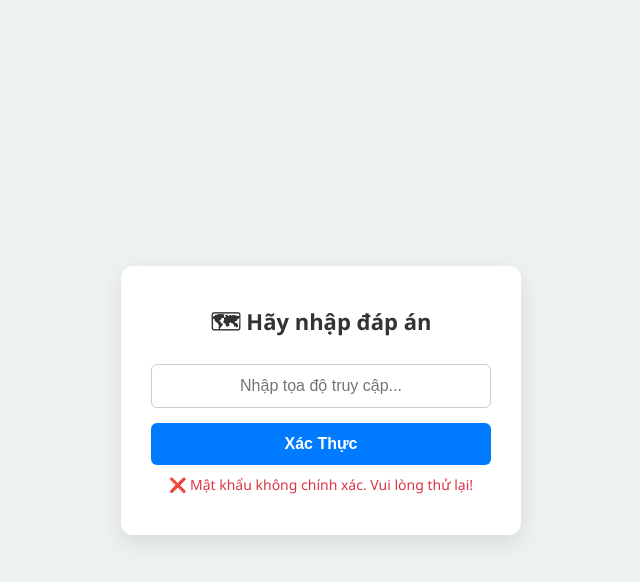
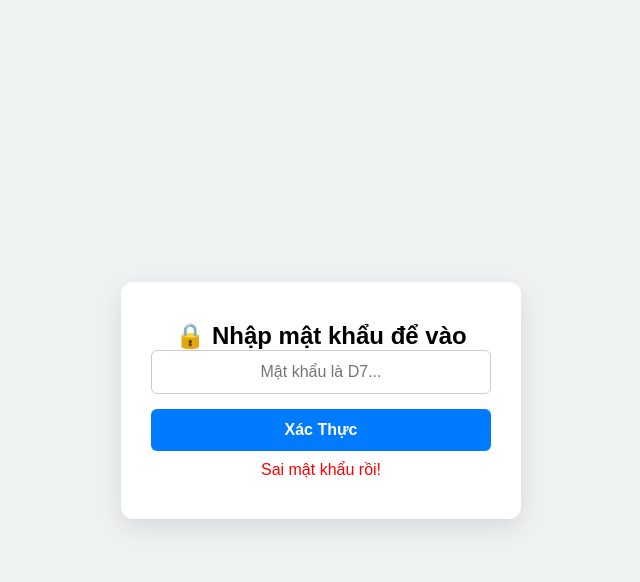
Before and after one commit to ankynguyen23/HUY-N-T-CH---H-I-TR-NH-CHINH-PH-C-I-D-NG, a plain HTML site: page index.html in a window 1280 px wide. Both pictures are taken after a click on the button "Xác Thực". Shown: the whole page, without its empty margins (319-959 px from the left). Drawn offline with Linux system fonts and the light colour scheme.

Commit message:
Update index.html

```diff
--- a/index.html
+++ b/index.html
@@ -3,42 +3,31 @@
 <head>
     <meta charset="UTF-8">
     <meta name="viewport" content="width=device-width, initial-scale=1.0">
+    <meta http-equiv="Cache-Control" content="no-cache, no-store, must-revalidate">
     <title>Trang web bảo mật</title>
     <style>
         * { box-sizing: border-box; margin: 0; padding: 0; }
-        body { font-family: 'Segoe UI', Tahoma, Geneva, Verdana, sans-serif; background: #eef2f3; display: flex; justify-content: center; align-items: center; height: 100vh; }
-        .box { background: white; padding: 40px 30px; border-radius: 12px; box-shadow: 0 8px 24px rgba(0,0,0,0.1); text-align: center; width: 100%; max-width: 400px; transition: all 0.3s ease; }
-        h2 { color: #333; margin-bottom: 20px; font-size: 22px; }
-        input { width: 100%; padding: 12px; margin-bottom: 15px; border: 1px solid #ccc; border-radius: 6px; font-size: 16px; outline: none; text-align: center; }
-        input:focus { border-color: #007bff; box-shadow: 0 0 5px rgba(0,123,255,0.2); }
-        button { width: 100%; padding: 12px; background: #007bff; color: white; border: none; border-radius: 6px; font-size: 16px; font-weight: bold; cursor: pointer; transition: background 0.2s; }
-        button:hover { background: #0056b3; }
-        #error { color: #dc3545; font-size: 14px; margin-top: 10px; min-height: 20px; }
-
-        /* Giao diện bức thư ẩn */
-        #content { display: none; width: 100%; max-width: 600px; margin: 20px; animation: fadeIn 1s ease-in-out; }
-        .letter { background: #f4ecd8; border: 2px solid #c3a37a; border-radius: 8px; padding: 40px; box-shadow: 0 10px 30px rgba(0,0,0,0.15); position: relative; }
-        .letter::before { content: ''; position: absolute; top: 10px; left: 10px; right: 10px; bottom: 10px; border: 1px dashed #d9c5b2; pointer-events: none; }
-        .letter-title { font-family: 'Georgia', serif; font-size: 24px; color: #5c4033; margin-bottom: 25px; text-align: center; font-weight: bold; border-bottom: 2px dashed #c3a37a; padding-bottom: 10px; }
-        .letter-text { font-family: 'Georgia', serif; font-size: 18px; color: #4a3525; line-height: 1.8; text-align: justify; text-indent: 30px; font-style: italic; }
-
-        @keyframes fadeIn {
-            from { opacity: 0; transform: translateY(20px); }
-            to { opacity: 1; transform: translateY(0); }
-        }
+        body { font-family: sans-serif; background: #eef2f3; display: flex; justify-content: center; align-items: center; height: 100vh; }
+        .box { background: white; padding: 40px 30px; border-radius: 12px; box-shadow: 0 8px 24px rgba(0,0,0,0.1); text-align: center; width: 100%; max-width: 400px; }
+        input { width: 100%; padding: 12px; margin-bottom: 15px; border: 1px solid #ccc; border-radius: 6px; font-size: 16px; text-align: center; }
+        button { width: 100%; padding: 12px; background: #007bff; color: white; border: none; border-radius: 6px; font-size: 16px; font-weight: bold; cursor: pointer; }
+        #content { display: none; width: 100%; max-width: 600px; margin: 20px; }
+        .letter { background: #f4ecd8; border: 2px solid #c3a37a; border-radius: 8px; padding: 40px; box-shadow: 0 10px 30px rgba(0,0,0,0.15); }
+        .letter-title { font-size: 24px; color: #5c4033; margin-bottom: 25px; text-align: center; font-weight: bold; border-bottom: 2px dashed #c3a37a; padding-bottom: 10px; }
+        .letter-text { font-size: 18px; color: #4a3525; line-height: 1.8; text-align: justify; font-style: italic; }
     </style>
 </head>
 <body>
 
     <!-- Màn hình khóa -->
     <div class="box" id="lock-screen">
-        <h2>🗺 Hãy nhập đáp án</h2>
-        <input type="password" id="password" placeholder="Nhập tọa độ truy cập...">
-        <button onclick="checkPassword()">Xác Thực</button>
-        <p id="error"></p>
+        <h2>🔒 Nhập mật khẩu để vào</h2>
+        <input type="text" id="password" placeholder="Mật khẩu là D7...">
+        <button onclick="check()">Xác Thực</button>
+        <p id="error" style="color:red; margin-top:10px;"></p>
     </div>
 
-    <!-- Nội dung ẩn hiện ra khi đúng mật khẩu -->
+    <!-- Nội dung ẩn -->
     <div id="content">
         <div class="letter">
             <div class="letter-title">📜 THƯ GỬI HẢI TẶC</div>
@@ -49,40 +38,18 @@
     </div>
 
     <script>
-        // Hàm băm bảo mật SHA-256 chống F12 xem trộm
-        async function sha256(message) {
-            const msgBuffer = new TextEncoder().encode(message);
-            const hashBuffer = await crypto.subtle.digest('SHA-256', msgBuffer);
-            const hashArray = Array.from(new Uint8Array(hashBuffer));
-            return hashArray.map(b => b.toString(16).padStart(2, '0')).join('');
-        }
+        function check() {
+            var v = document.getElementById("password").value;
+            // Ép chữ thường thành chữ hoa và xóa khoảng trắng
+            var pass = v.trim().toUpperCase();
 
-        async function checkPassword() {
-            // Lấy dữ liệu và tự động viết hoa + xóa khoảng trắng thừa
-            const inputRaw = document.getElementById("password").value;
-            const inputCleaned = inputRaw.trim().toUpperCase();
-            const errorElement = document.getElementById("error");
-
-            // Mã hóa chuỗi người dùng nhập
-            const hashedInput = await sha256(inputCleaned);
-
-            // Mã hóa SHA-256 cố định của mật khẩu "D7"
-            const correctHash = "b25863c52e6462723c348f95c56b62ec54f49495f87b8fbe15e1bc978d302a90";
-
-            if (hashedInput === correctHash) {
+            if (pass === "D7") {
                 document.getElementById("lock-screen").style.display = "none";
                 document.getElementById("content").style.display = "block";
             } else {
-                errorElement.innerText = "❌ Mật khẩu không chính xác. Vui lòng thử lại!";
+                document.getElementById("error").innerText = "Sai mật khẩu rồi!";
             }
         }
-
-        // Bấn Enter để gửi nhanh
-        document.getElementById("password").addEventListener("keypress", function(event) {
-            if (event.key === "Enter") {
-                checkPassword();
-            }
-        });
     </script>
 </body>
 </html>
```
